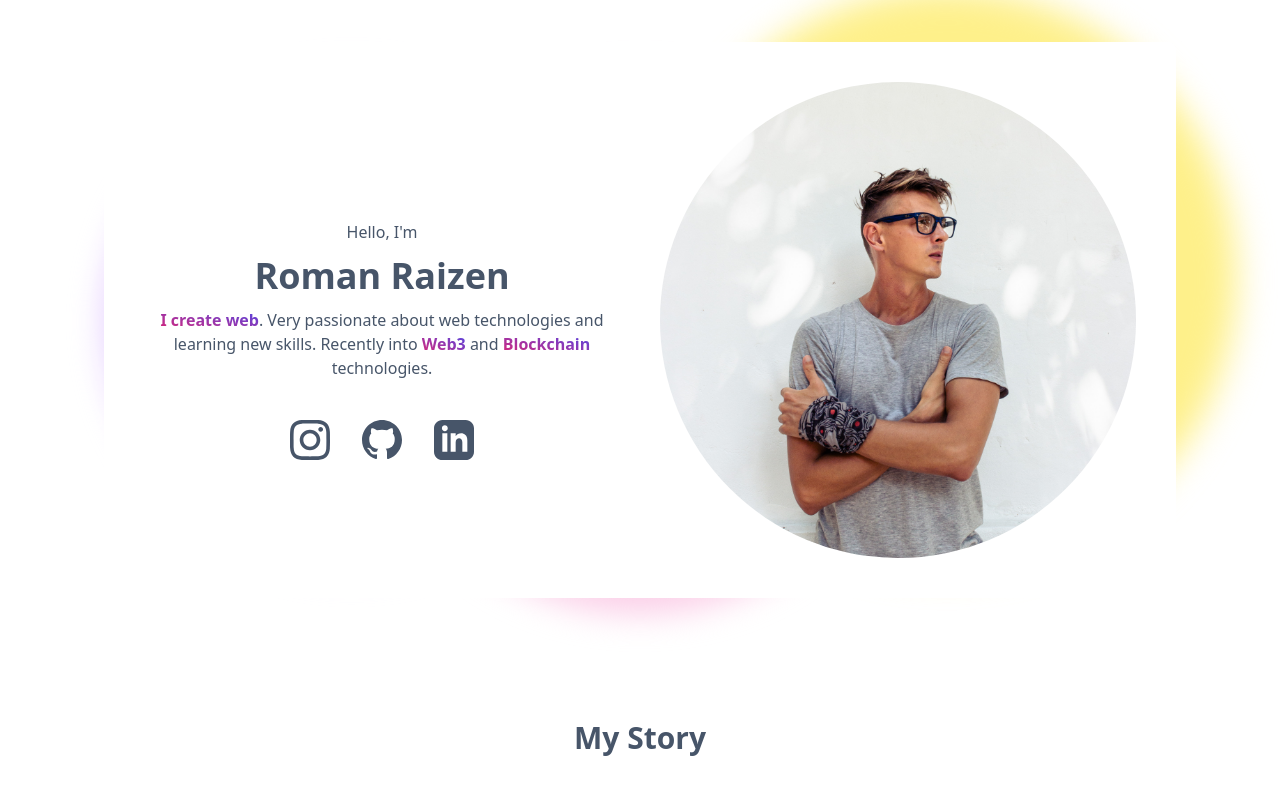
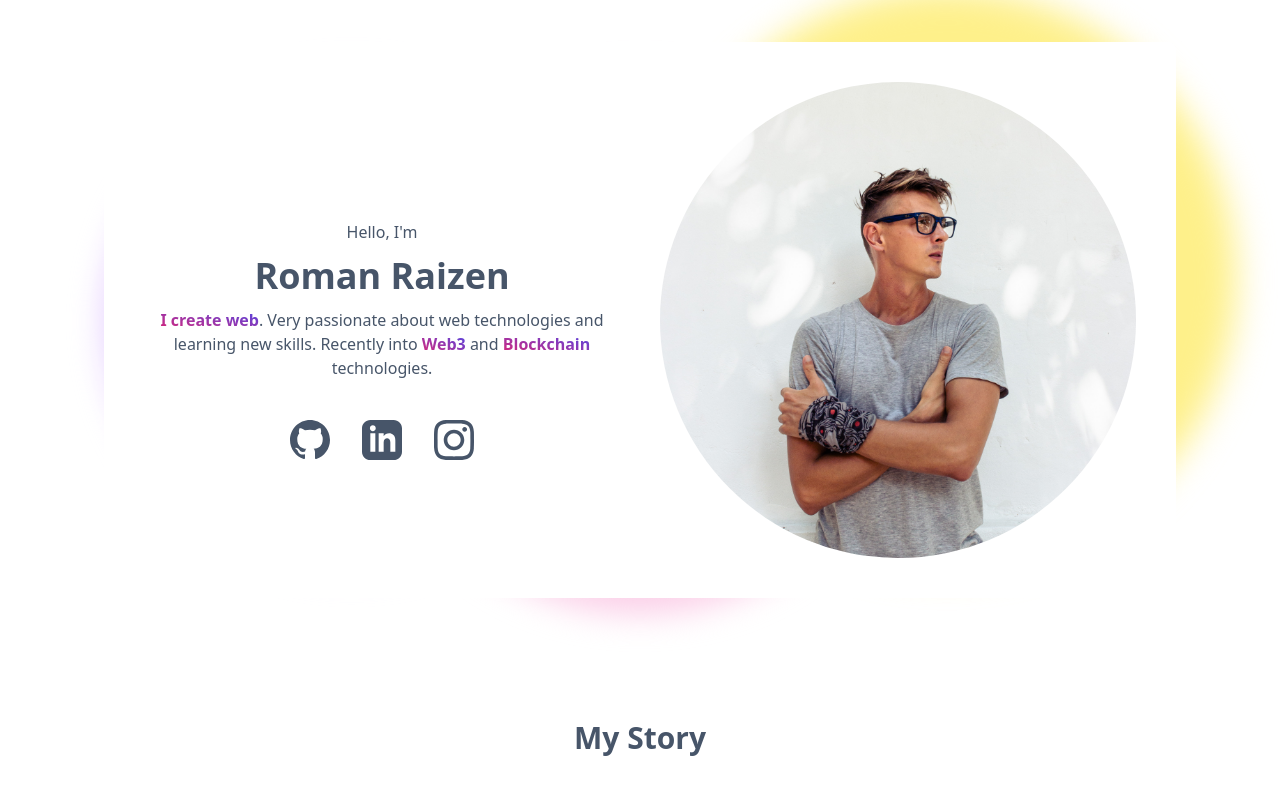
Before and after one commit to roman-raizen/rizn.me, a Next.js app: page / in a window 1280 px wide. Shown: the top 800 px of the page. Built offline with nearby package versions, Linux system fonts and the light colour scheme.

Commit message:
Fixes links in Hello block

```diff
--- a/scenes/Home/components/Hello.js
+++ b/scenes/Home/components/Hello.js
@@ -22,10 +22,16 @@ const Hello = () => {
                 Very passionate about web technologies and learning new skills.
                 Recently into <Highlight>Web3</Highlight> and <Highlight>Blockchain</Highlight> technologies.
               </div>
-              <div className="flex justify-center mt-10">
-                <InstagramIcon className="w-10 h-10 mx-4 fill-slate-600" />
-                <GithubIcon className="w-10 h-10 mx-4 fill-slate-600" />
-                <LinkedInIcon className="w-10 h-10 mx-4 fill-slate-600" />
+              <div className="flex justify-center mt-10 space-x-8">
+                <a target="_blank" href="https://github.com/roman-raizen" className="transition-all hover:scale-110 hover:rotate-6">
+                  <GithubIcon className="w-10 h-10 fill-slate-600" />
+                </a>
+                <a target="_blank" href="https://www.linkedin.com/in/roman-raizen-59bb99192/" className="transition-all hover:scale-110 hover:rotate-6">
+                  <LinkedInIcon className="w-10 h-10 fill-slate-600" />
+                </a>
+                <a target="_blank" href="https://www.instagram.com/raizen.me/" className="transition-all hover:scale-110 hover:rotate-6">
+                  <InstagramIcon className="w-10 h-10 fill-slate-600" />
+                </a>
               </div>
             </div>
           </div>
```
